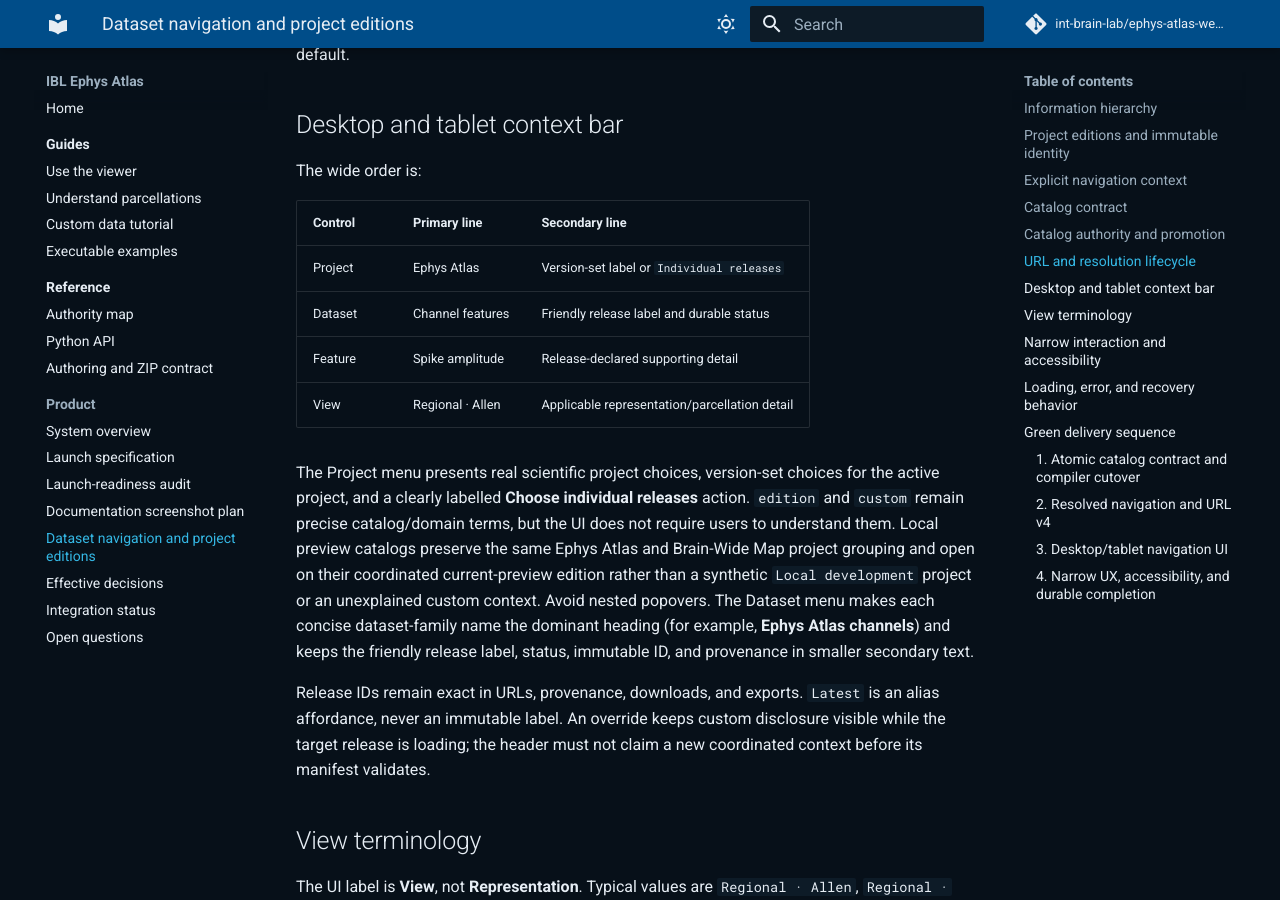
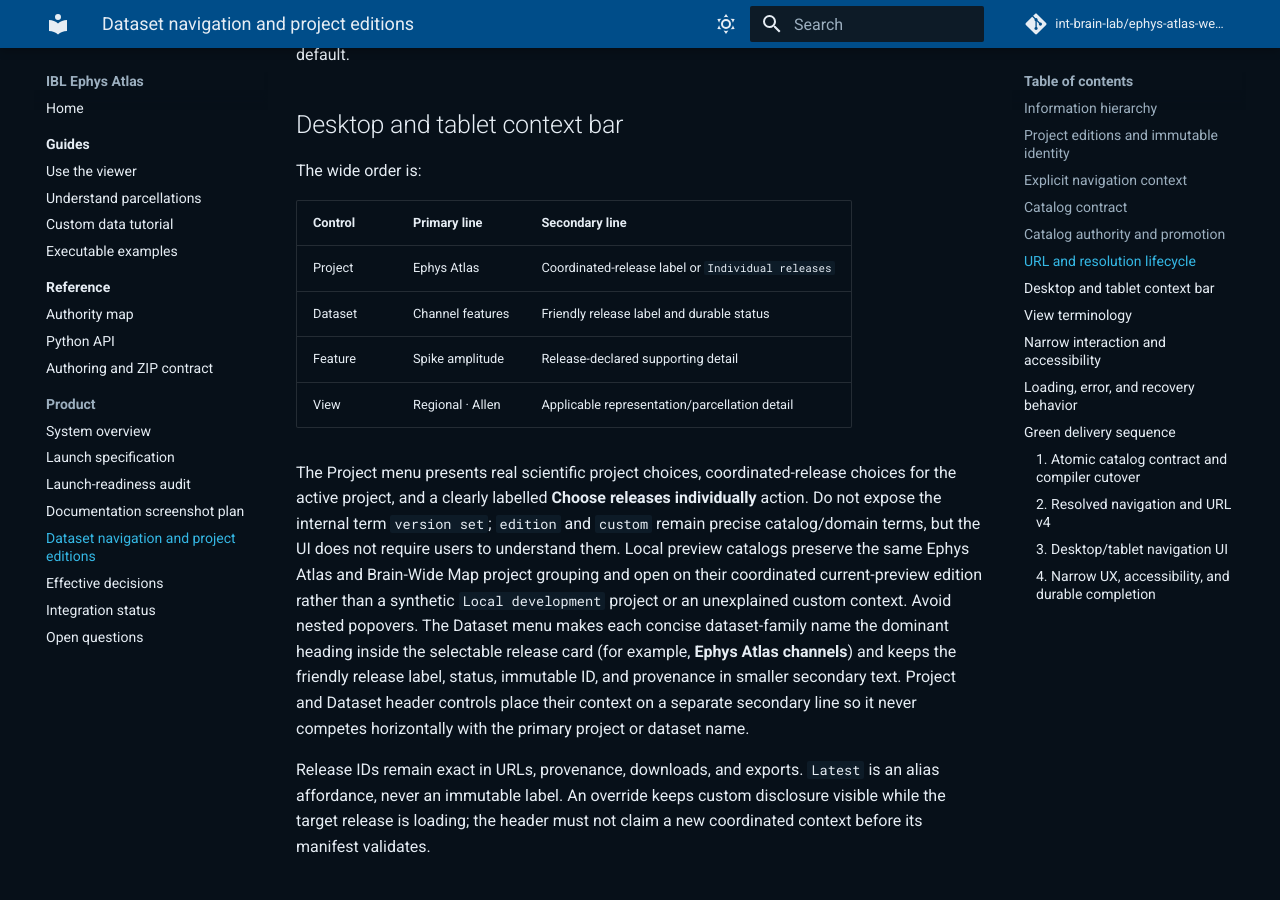
Before and after one commit to int-brain-lab/ephys-atlas-web-v2, an MkDocs documentation site: the page built from docs/frontend/DATASET_NAVIGATION.md, in a window 1280 px wide and 900 px high, scrolled down 4312 px. Built offline with MkDocs 1.6.1 and Material for MkDocs 9.7.7, drawn with Linux system fonts in a browser that asks for light colours; comment, search, counter and statistics services are not loaded.

Commit message:
Clarify project and dataset selectors

```diff
--- a/docs/frontend/DATASET_NAVIGATION.md
+++ b/docs/frontend/DATASET_NAVIGATION.md
@@ -198,21 +198,25 @@
 
 | Control | Primary line | Secondary line |
 | --- | --- | --- |
-| Project | Ephys Atlas | Version-set label or `Individual releases` |
+| Project | Ephys Atlas | Coordinated-release label or `Individual releases` |
 | Dataset | Channel features | Friendly release label and durable status |
 | Feature | Spike amplitude | Release-declared supporting detail |
 | View | Regional · Allen | Applicable representation/parcellation detail |
 
-The Project menu presents real scientific project choices, version-set choices
-for the active project, and a clearly labelled **Choose individual releases**
-action. `edition` and `custom` remain precise catalog/domain terms, but the UI
-does not require users to understand them.
+The Project menu presents real scientific project choices, coordinated-release
+choices for the active project, and a clearly labelled **Choose releases
+individually** action. Do not expose the internal term `version set`; `edition`
+and `custom` remain precise catalog/domain terms, but the UI does not require
+users to understand them.
 Local preview catalogs preserve the same Ephys Atlas and Brain-Wide Map project
 grouping and open on their coordinated current-preview edition rather than a
 synthetic `Local development` project or an unexplained custom context. Avoid
 nested popovers. The Dataset menu makes each concise dataset-family name the
-dominant heading (for example, **Ephys Atlas channels**) and keeps the friendly
-release label, status, immutable ID, and provenance in smaller secondary text.
+dominant heading inside the selectable release card (for example, **Ephys Atlas
+channels**) and keeps the friendly release label, status, immutable ID, and
+provenance in smaller secondary text. Project and Dataset header controls place
+their context on a separate secondary line so it never competes horizontally
+with the primary project or dataset name.
 
 Release IDs remain exact in URLs, provenance, downloads, and exports. `Latest`
 is an alias affordance, never an immutable label. An override keeps custom
```
Also changed, not shown: docs/DECISIONS.md (+2 -1 lines), web/src/styles/components/app-header.css (+50 -18 lines), 5 other files.
